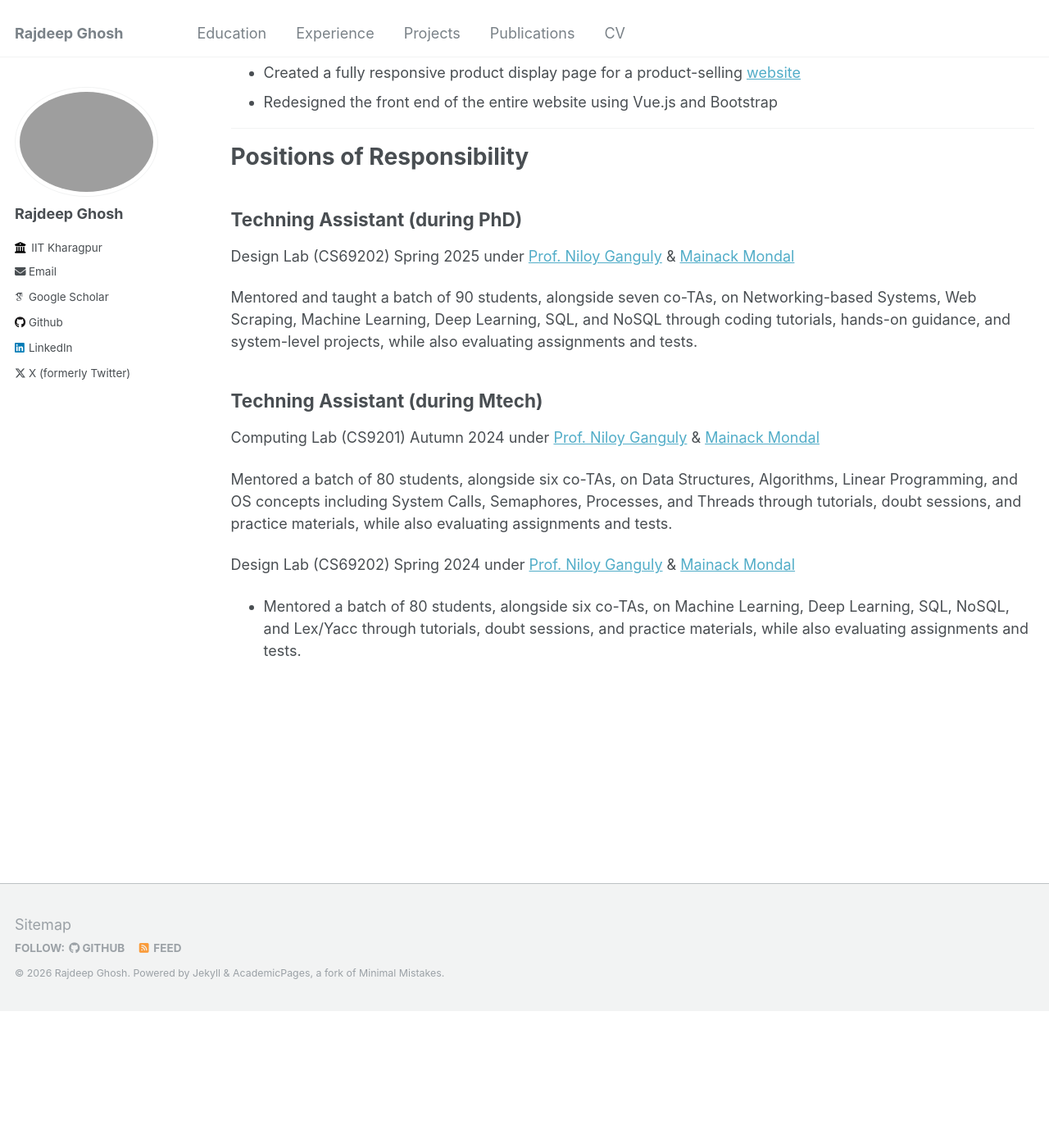
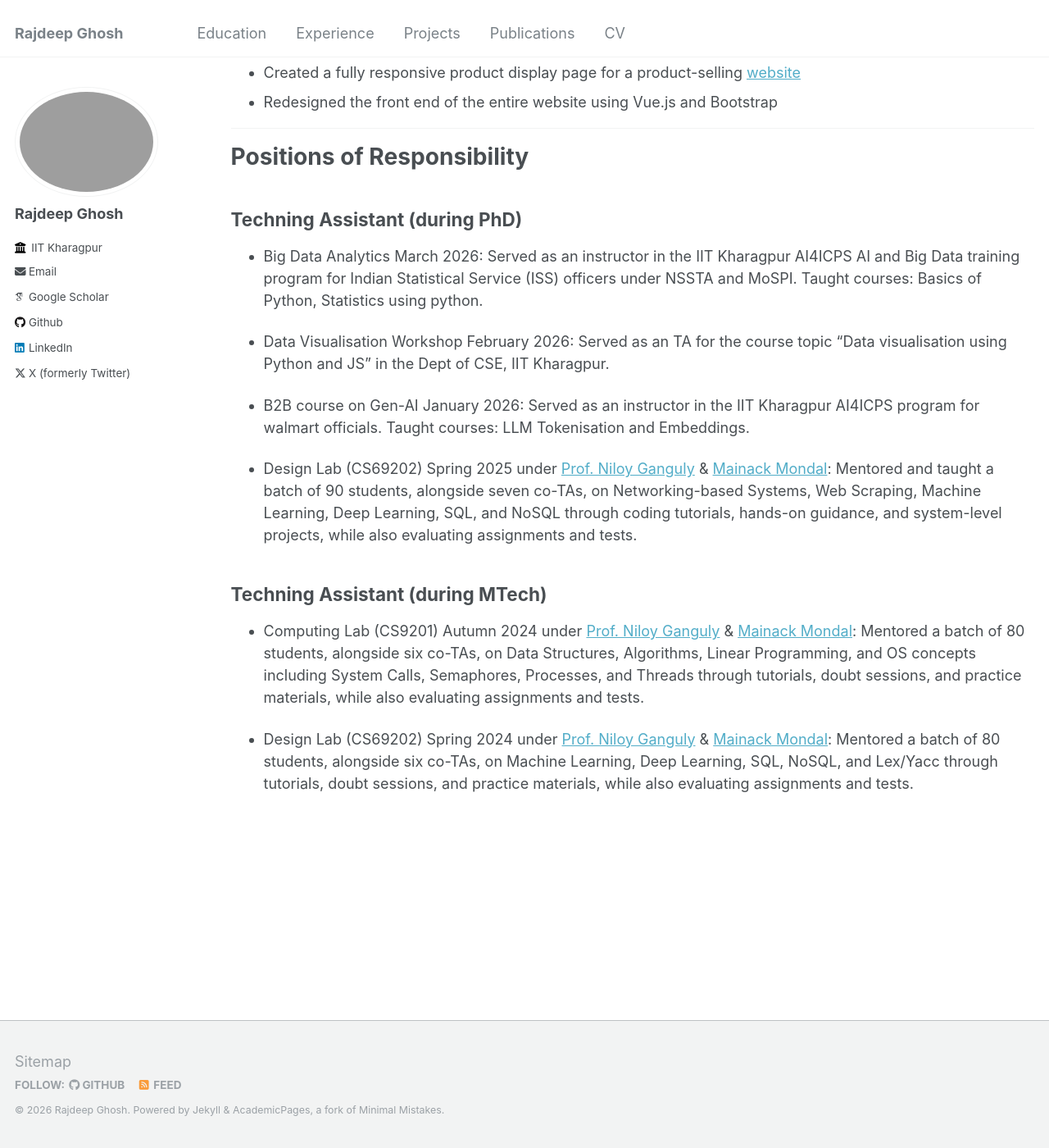
Before and after one commit to Rajdeep-G/Rajdeep-G.github.io, a Jekyll site: the page built from _pages/experience.md, in a window 1280 px wide and 1400 px high, scrolled down 743 px. Shown: the whole window at 82% size. Built offline with Jekyll 4.4.1, drawn with Linux system fonts in a browser that asks for light colours; some web fonts are replaced; before the commit the page ends 1975 px from its top, so only the background shows below that.

Commit message:
Update teaching assistant experience details
Added details of various teaching assistant roles, including courses taught and responsibilities. Updated sections for clarity and consistency.

```diff
--- a/_pages/experience.md
+++ b/_pages/experience.md
@@ -37,17 +37,19 @@ permalink: /experience/
 
 
 ## Techning Assistant (during PhD)
-Design Lab (CS69202)  Spring 2025 under [Prof. Niloy Ganguly](http://www.facweb.iitkgp.ac.in/~niloy/) & [Mainack Mondal](https://cse.iitkgp.ac.in/~mainack/)
-
-Mentored and taught a batch of 90 students, alongside seven co-TAs, on Networking-based Systems, Web Scraping, Machine Learning, Deep Learning, SQL, and NoSQL through coding tutorials, hands-on guidance, and system-level projects, while also evaluating assignments and tests.
 
 
-## Techning Assistant (during Mtech)
-Computing Lab (CS9201)  Autumn 2024 under [Prof. Niloy Ganguly](http://www.facweb.iitkgp.ac.in/~niloy/) & [Mainack Mondal](https://cse.iitkgp.ac.in/~mainack/)
+- Big Data Analytics March 2026: Served as an instructor in the IIT Kharagpur AI4ICPS AI and Big Data training program for Indian Statistical Service (ISS) officers under NSSTA and MoSPI. Taught courses: Basics of Python, Statistics using python.
 
-Mentored a batch of 80 students, alongside six co-TAs, on Data Structures, Algorithms, Linear Programming, and OS concepts including System Calls, Semaphores, Processes, and Threads through tutorials, doubt sessions, and practice materials, while also evaluating assignments and tests.
+- Data Visualisation Workshop February 2026: Served as an TA for the course topic "Data visualisation using Python and JS" in the Dept of CSE, IIT Kharagpur.
+
+- B2B course on Gen-AI January 2026: Served as an instructor in the IIT Kharagpur AI4ICPS program for walmart officials. Taught courses: LLM Tokenisation and Embeddings.
+
+- Design Lab (CS69202)  Spring 2025 under [Prof. Niloy Ganguly](http://www.facweb.iitkgp.ac.in/~niloy/) & [Mainack Mondal](https://cse.iitkgp.ac.in/~mainack/): Mentored and taught a batch of 90 students, alongside seven co-TAs, on Networking-based Systems, Web Scraping, Machine Learning, Deep Learning, SQL, and NoSQL through coding tutorials, hands-on guidance, and system-level projects, while also evaluating assignments and tests.
 
 
-Design Lab (CS69202)  Spring 2024 under [Prof. Niloy Ganguly](http://www.facweb.iitkgp.ac.in/~niloy/) & [Mainack Mondal](https://cse.iitkgp.ac.in/~mainack/)
+## Techning Assistant (during MTech)
+- Computing Lab (CS9201)  Autumn 2024 under [Prof. Niloy Ganguly](http://www.facweb.iitkgp.ac.in/~niloy/) & [Mainack Mondal](https://cse.iitkgp.ac.in/~mainack/): Mentored a batch of 80 students, alongside six co-TAs, on Data Structures, Algorithms, Linear Programming, and OS concepts including System Calls, Semaphores, Processes, and Threads through tutorials, doubt sessions, and practice materials, while also evaluating assignments and tests.
 
-- Mentored a batch of 80 students, alongside six co-TAs, on Machine Learning, Deep Learning, SQL, NoSQL, and Lex/Yacc through tutorials, doubt sessions, and practice materials, while also evaluating assignments and tests.
+
+- Design Lab (CS69202)  Spring 2024 under [Prof. Niloy Ganguly](http://www.facweb.iitkgp.ac.in/~niloy/) & [Mainack Mondal](https://cse.iitkgp.ac.in/~mainack/): Mentored a batch of 80 students, alongside six co-TAs, on Machine Learning, Deep Learning, SQL, NoSQL, and Lex/Yacc through tutorials, doubt sessions, and practice materials, while also evaluating assignments and tests.
```
